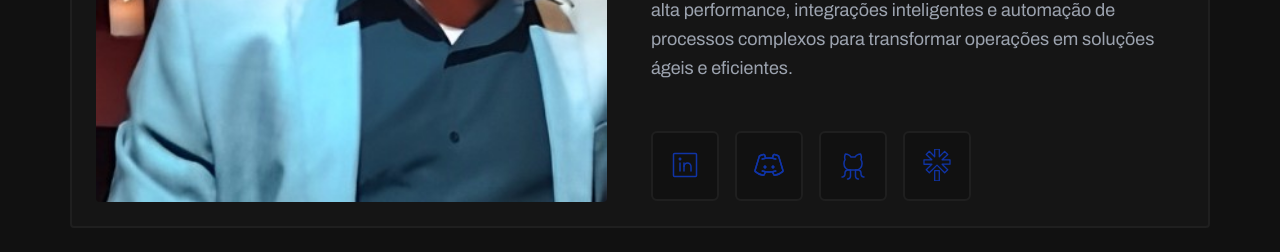
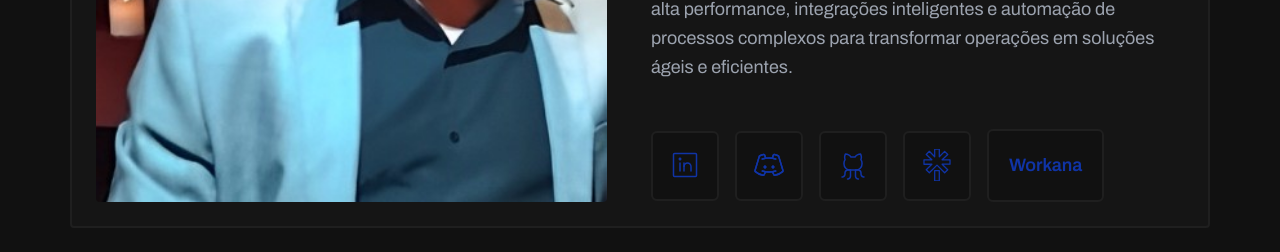
Before and after one commit to GabrielRibeiroBatista/portfolio, a plain HTML site: page index.html in a window 1280 px wide. Shown: the part 1280-1532 px from the top of the page. Drawn offline with nearby package versions, Linux system fonts and the light colour scheme.

```diff
--- a/index.html
+++ b/index.html
@@ -171,18 +171,14 @@
                       /></li
                   ></a>
 
-                  <!-- <a
+                  <a
                     href="https://www.workana.com/freelancer/b7e23ffdb3e6676cee5bc3a9841df1a7#section-certifications"
                     rel="noopener"
                     target="_blank"
                     title="Página do Workana"
                     ><li>
-                      <img
-                        src="./assets/icons/Workana_logo.svg"
-                        alt="Ícone do Workana"
-                        onload="SVGInject(this)"
-                      /></li
-                  ></a> -->
+                      <p style="color: #1034a6; font-weight: bold; padding: 0px; margin: 4px;">Workana</p></li
+                  ></a>
                 </ul>
               </nav>
             </div>
```
